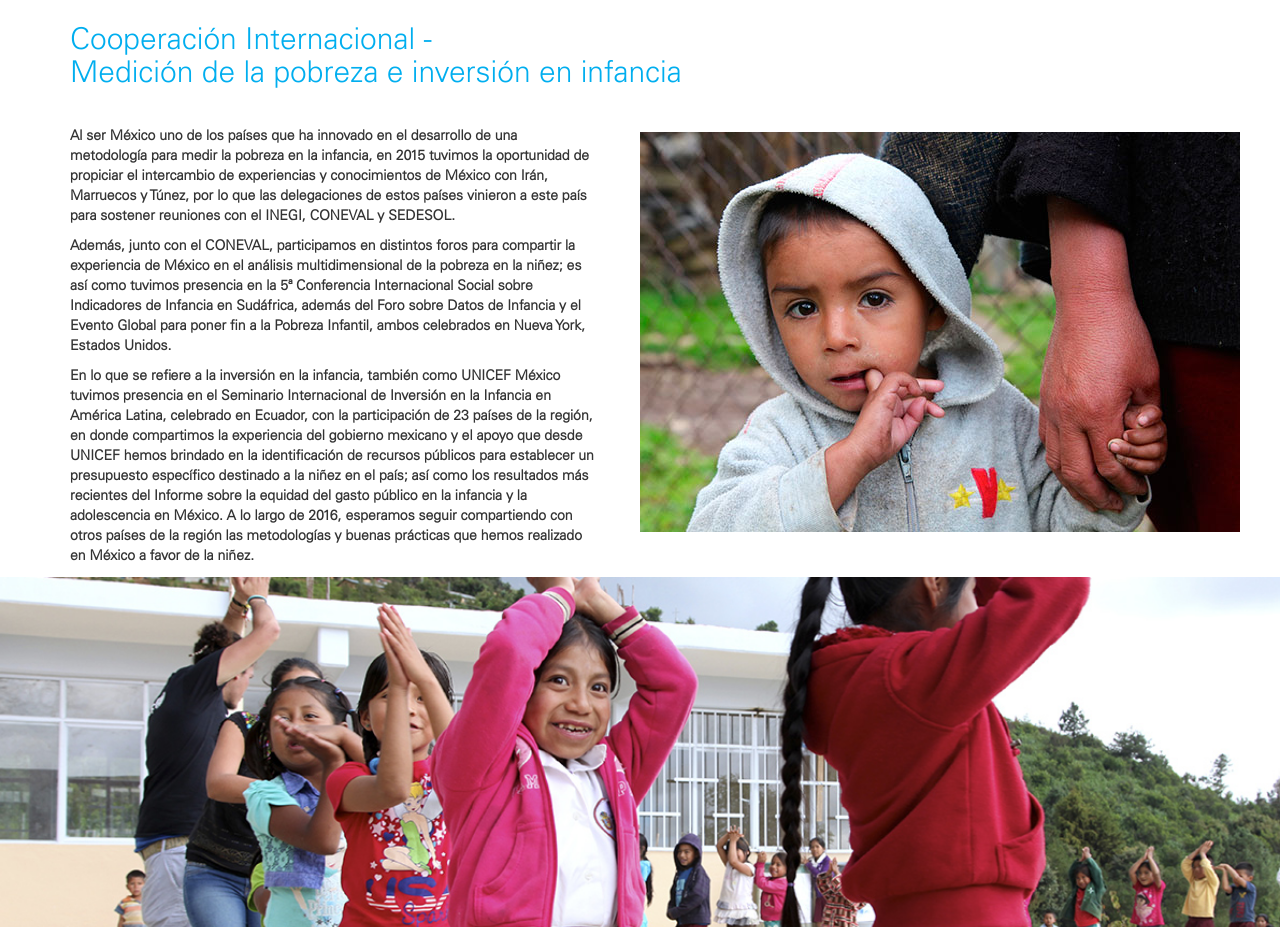
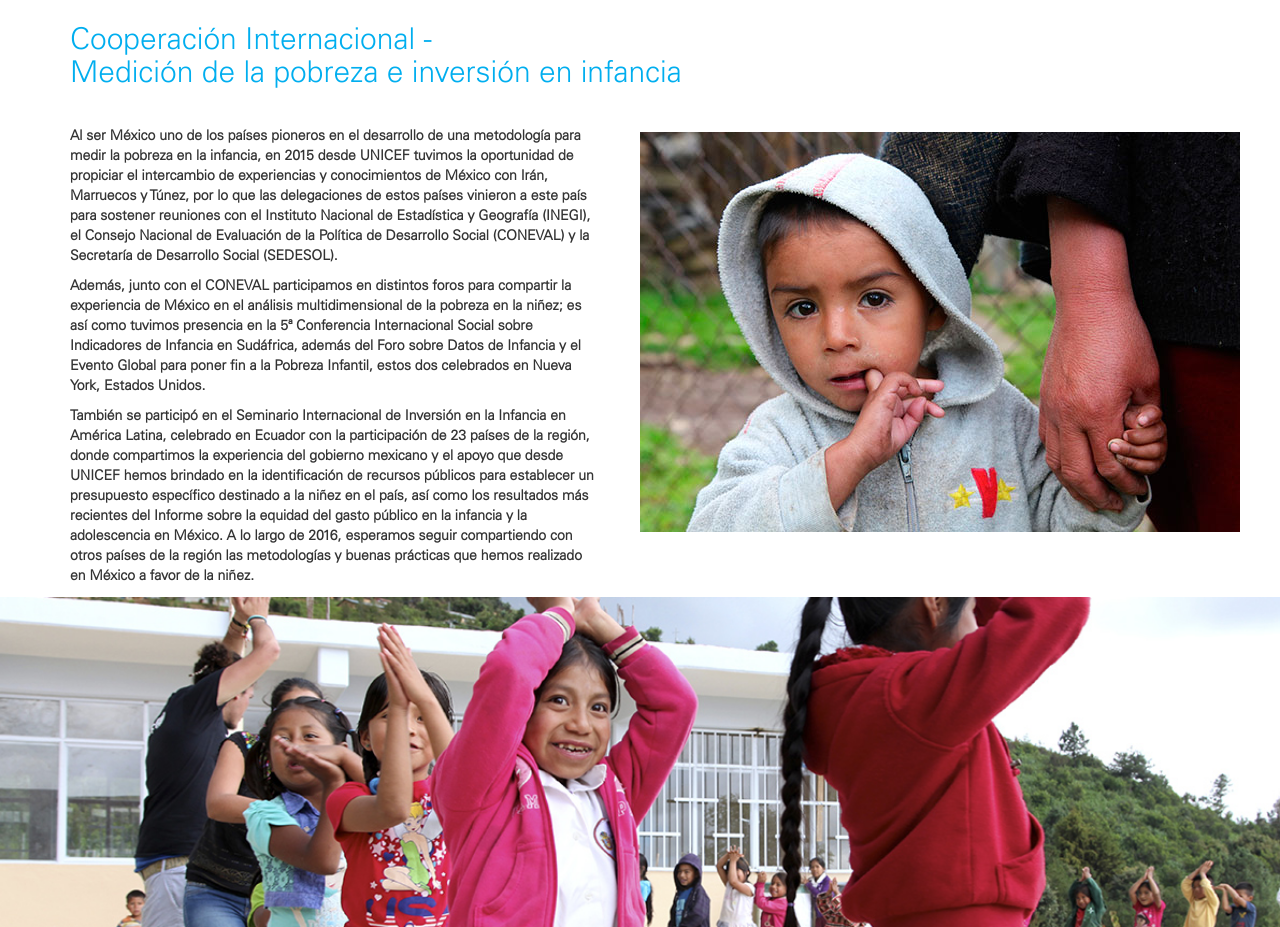
Before and after one commit to GerardoMG/unicef, a plain HTML site: page index.html in a window 1280 px wide. Shown: the part 5820-6747 px from the top of the page. Drawn offline with nearby package versions, Linux system fonts and the light colour scheme; files whose address does not match are found by name.

Commit message:
cambios cooperación internacional

```diff
--- a/index.html
+++ b/index.html
@@ -334,9 +334,9 @@ Ibídem.</p>
             <div class="container">
             <h2 class="sub">Cooperación Internacional - <br>Medición de la pobreza e inversión en infancia</h2>
             <div class="midLeft">
-               <p>Al ser México uno de los países que ha innovado en el desarrollo de una metodología para medir la pobreza en la infancia, en 2015 tuvimos la oportunidad de propiciar el intercambio de experiencias y conocimientos de México con Irán, Marruecos y Túnez, por lo que las delegaciones de estos países vinieron a este país para sostener reuniones con el INEGI, CONEVAL y SEDESOL. </p>
-               <p>Además, junto con el CONEVAL, participamos en distintos foros para compartir la experiencia de México en el análisis multidimensional de la pobreza en la niñez; es así como tuvimos presencia en la 5ª Conferencia Internacional Social sobre Indicadores de Infancia en Sudáfrica, además del Foro sobre Datos de Infancia y el Evento Global para poner fin a la Pobreza Infantil, ambos celebrados en Nueva York, Estados Unidos. </p>
-               <p>En lo que se refiere a la inversión en la infancia, también como UNICEF México tuvimos presencia en el Seminario Internacional de Inversión en la Infancia en América Latina, celebrado en Ecuador, con la participación de 23 países de la región, en donde compartimos la experiencia del gobierno mexicano y el apoyo que desde UNICEF hemos brindado en la identificación de recursos públicos para establecer un presupuesto específico destinado a la niñez en el país; así como los resultados más recientes del Informe sobre la equidad del gasto público en la infancia y la adolescencia en México. A lo largo de 2016, esperamos seguir compartiendo con otros países de la región las metodologías y buenas prácticas que hemos realizado en México a favor de la niñez. </p>
+               <p>Al ser México uno de los países pioneros en el desarrollo de una metodología para medir  la pobreza en la infancia, en 2015 desde UNICEF tuvimos la oportunidad de propiciar el intercambio de experiencias y conocimientos de México con Irán, Marruecos y Túnez, por lo que las delegaciones de estos países vinieron a este país para sostener reuniones con el Instituto Nacional de Estadística y Geografía (INEGI), el Consejo Nacional de Evaluación de la Política de Desarrollo Social (CONEVAL) y la Secretaría de Desarrollo Social (SEDESOL). </p>
+               <p>Además, junto con el CONEVAL participamos en distintos foros para compartir la experiencia de México en el análisis multidimensional de la pobreza en la niñez; es así como tuvimos presencia en la 5ª Conferencia Internacional Social sobre Indicadores de Infancia en Sudáfrica, además del Foro sobre Datos de Infancia y el Evento Global para poner fin a la Pobreza Infantil, estos dos celebrados en Nueva York, Estados Unidos.</p>
+               <p>También se participó en el Seminario Internacional de Inversión en la Infancia en América Latina, celebrado en Ecuador con la participación de 23 países de la región, donde compartimos la experiencia del gobierno mexicano y el apoyo que desde UNICEF hemos brindado en la identificación de recursos públicos para establecer un presupuesto específico destinado a la niñez en el país, así como los resultados más recientes del Informe sobre la equidad del gasto público en la infancia y la adolescencia en México. A lo largo de 2016, esperamos seguir compartiendo con otros países de la región las metodologías y buenas prácticas que hemos realizado en México a favor de la niñez.</p>
             </div>
             <div class="midRight">
                <br>
```
